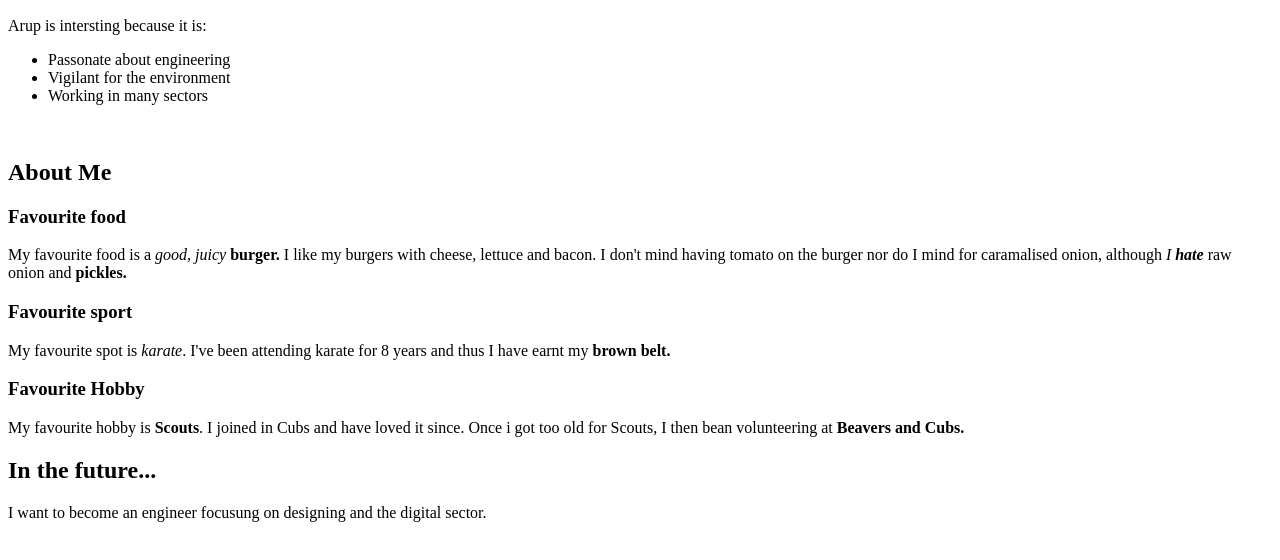
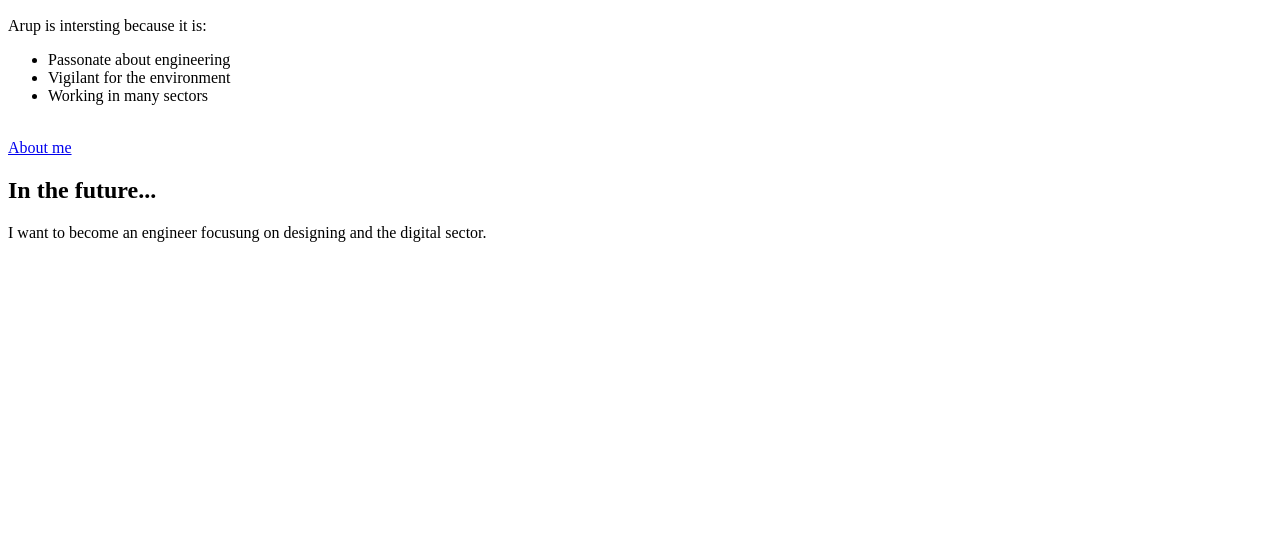
Before and after one commit to Oliver-M774/Oliver-M774.github.io, a plain HTML site: page index.html in a window 1280 px wide. Shown: the part 240-800 px from the top of the page. Drawn offline with Linux system fonts and the light colour scheme.

Commit message:
Anchors and Links

```diff
--- a/index.html
+++ b/index.html
@@ -9,16 +9,9 @@
     </ul></p>
 </section>
 <br>
-<section>
-    <h2>About Me</h2>
-    <h3>Favourite food</h3>
-        <p>My favourite food is a <em>good, juicy </em><strong>burger.</strong> I like my burgers with cheese, lettuce and bacon. I don't mind having tomato on the burger nor do I mind for caramalised onion, although <i>I <b>hate</b></i> raw onion and <b>pickles.</b></p>
-    <h3>Favourite sport</h3>
-        <p>My favourite spot is <em>karate</em>. I've been attending karate for 8 years and thus I have earnt my <strong>brown belt.</strong></p>
-    <h3>Favourite Hobby</h3>
-        <p>My favourite hobby is <b>Scouts</b>. I joined in Cubs and have loved it since. Once i got too old for Scouts, I then bean volunteering at <b>Beavers and Cubs.</b></p>
-</section>
+<a href="About me.html">About me</a>
 <section>
     <h2>In the future...</h2>
         <p>I want to become an engineer focusung on designing and the digital sector.</p>
+        <br>
 </section>
```
Also changed, not shown: About me.html (added, +11 -0 lines).
